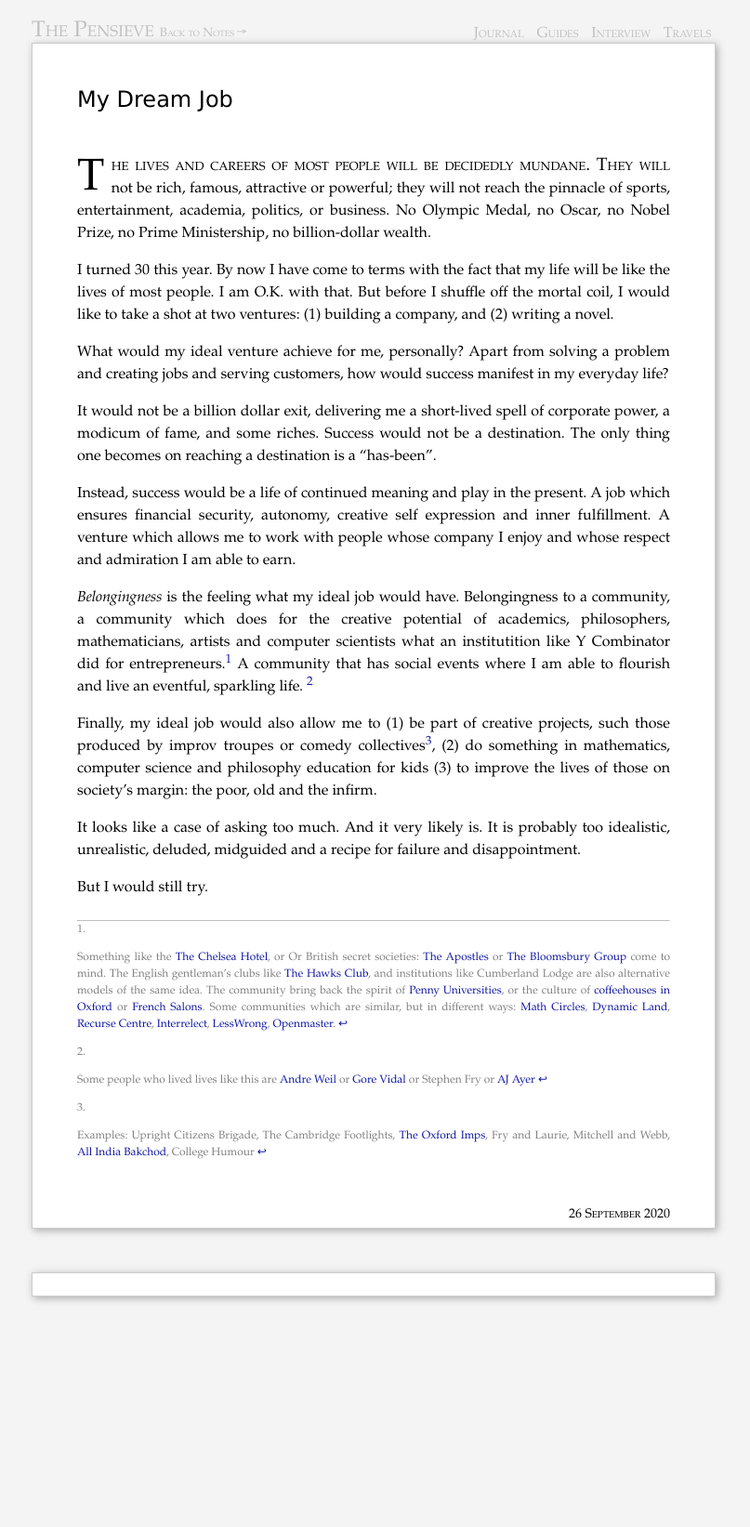
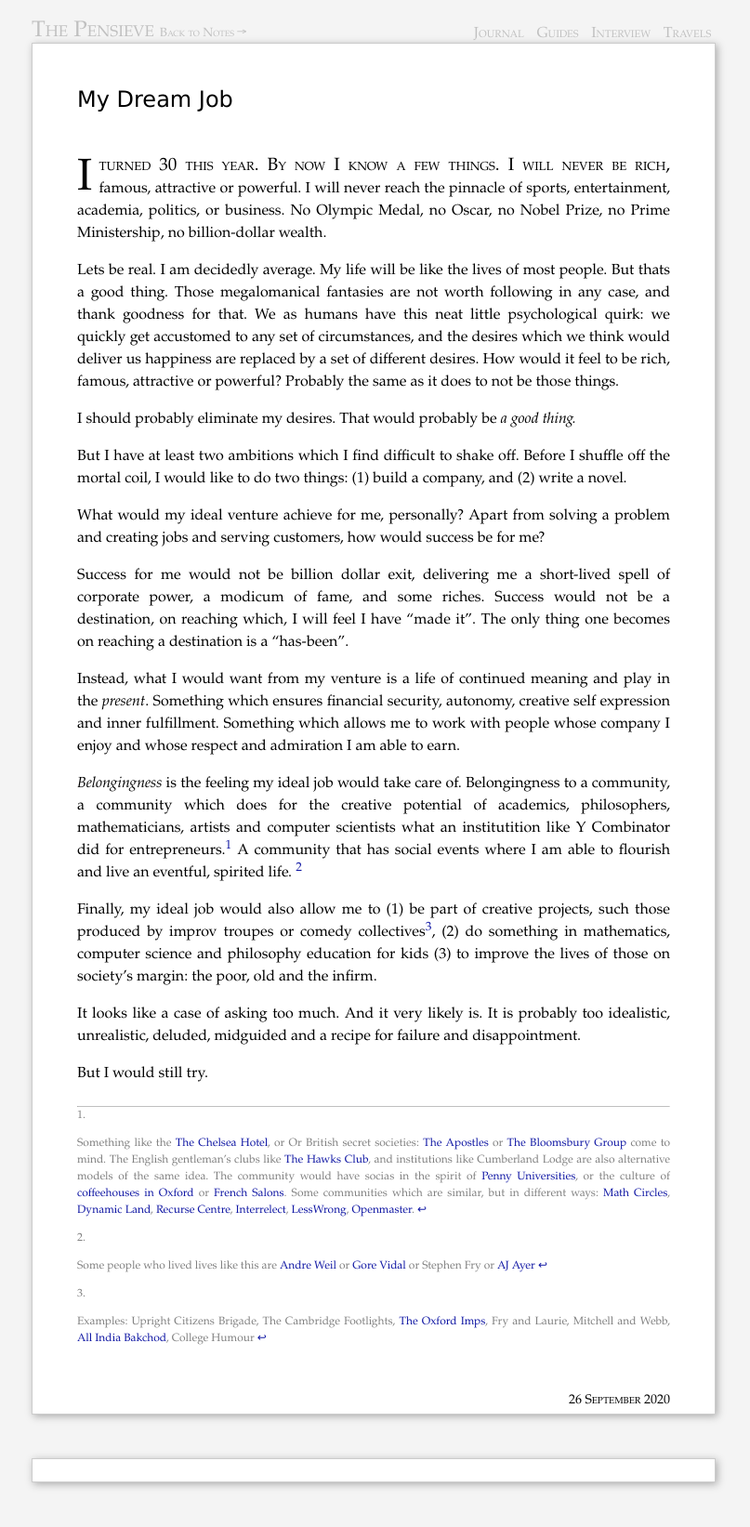
Before and after one commit to piyushahuja/piyushahuja.github.io, a Jekyll site: the page built from _posts/journal/2020-09-26-grail.md, in a window 1280 px wide. Shown: the whole page at 93% size, without its empty margins (238-1045 px from the left). Built offline with Jekyll 4.4.1, drawn with Linux system fonts in a browser that asks for light colours; comment, search, counter and statistics services are not loaded; before the commit the page ends 1443 px from its top, so only the background shows below that.

Commit message:
auto deployed

```diff
--- a/_posts/journal/2020-09-26-grail.md
+++ b/_posts/journal/2020-09-26-grail.md
@@ -9,19 +9,23 @@ permalink: /grail
 
 ---
 
-The lives and careers of most people will be decidedly mundane.  They will not be rich, famous, attractive or powerful; they will not reach the pinnacle of sports, entertainment, academia, politics, or business. No Olympic Medal, no Oscar, no Nobel Prize, no Prime Ministership, no billion-dollar wealth.
+I turned 30 this year. By now I know a few things. I will never be rich, famous, attractive or powerful. I will never reach the pinnacle of sports, entertainment, academia, politics, or business. No Olympic Medal, no Oscar, no Nobel Prize, no Prime Ministership, no billion-dollar wealth.
 
-I turned 30 this year. By now I have come to terms with the fact that my life will be like the lives of most people. I am O.K. with that. But before I shuffle off the mortal coil, I would like to take a shot at two ventures: (1) building a company, and (2) writing a novel.
+Lets be real. I am decidedly average.  My life will be like the lives of most people.  But thats a good thing. Those megalomanical fantasies are not worth following in any case, and thank goodness for that. We as humans have this neat little psychological quirk: we quickly get accustomed to any set of circumstances, and the desires which we think would deliver us happiness are replaced by a set of different desires.  How would it feel to be rich, famous, attractive or powerful? Probably the same as it does to not be those things.
 
-What would my ideal venture achieve for me, personally? Apart from solving a problem and creating jobs and serving customers, how would success manifest in my everyday life?
+I should probably eliminate my desires. That would probably be *a good thing.*
 
-It would not be a billion dollar exit, delivering me a short-lived spell of corporate power,  a modicum of fame, and some riches. Success would not be a destination. The only thing one becomes on reaching a destination is a "has-been".
+But I have at least two ambitions which I find difficult to shake off. Before I shuffle off the mortal coil, I would like to do two things: (1) build a company, and (2) write a novel.
 
-Instead, success would be a life of continued meaning and play in the present. A job which ensures financial security, autonomy, creative self expression and inner fulfillment. A venture which allows me to work with people whose company I enjoy and whose respect and admiration I am able to earn.
+What would my ideal venture achieve for me, personally? Apart from solving a problem and creating jobs and serving customers, how would success be for me?
 
-*Belongingness* is the feeling what my ideal job would have. Belongingness to a community, a community which does for the creative potential of academics, philosophers, mathematicians, artists and computer scientists what an institutition like Y Combinator did for entrepreneurs.[^Community] A community that has social events where I am able to flourish and live an eventful, sparkling life. [^Personalities]
+Success for me would not be billion dollar exit, delivering me a short-lived spell of corporate power,  a modicum of fame, and some riches. Success would not be a destination, on reaching which, I will feel I have "made it". The only thing one becomes on reaching a destination is a "has-been".
 
-[^Community]:  Something like the [The Chelsea Hotel](https://medium.com/@bagelboy/make-america-bohemian-again-de846e35d757), or Or British secret societies: [The Apostles](https://en.wikipedia.org/wiki/Cambridge_Apostles)  or [The Bloomsbury Group](https://en.wikipedia.org/wiki/Bloomsbury_Group) come to mind. The English gentleman's clubs like [The Hawks Club](https://en.wikipedia.org/wiki/Hawks%27_Club), and institutions like Cumberland Lodge are also alternative models of the same idea. The community bring back the spirit of [Penny Universities](https://thonyc.wordpress.com/2015/09/29/the-penny-universities/), or the culture of [coffeehouses in Oxford](https://en.wikipedia.org/wiki/English_coffeehouses_in_the_17th_and_18th_centuries) or [French Salons](https://en.wikipedia.org/wiki/Salon_(gathering)). Some communities which are similar, but in different ways: [Math Circles](https://mathcircles.org/), [Dynamic Land](https://dynamicland.org/#project), [Recurse Centre](https://www.fastcompany.com/90325497/this-coders-retreat-is-rewriting-all-the-rules-to-boost-diversity), [Interrelect](https://www.interintellect.com/), [LessWrong](https://wiki.lesswrong.com/wiki/Less_Wrong_meetup_groups), [Openmaster](https://www.openmasters.org/who).
+Instead, what I would want from my venture is a life of continued meaning and play in the *present*. Something which ensures financial security, autonomy, creative self expression and inner fulfillment. Something which allows me to work with people whose company I enjoy and whose respect and admiration I am able to earn.
+
+*Belongingness* is the feeling my ideal job would take care of. Belongingness to a community, a community which does for the creative potential of academics, philosophers, mathematicians, artists and computer scientists what an institutition like Y Combinator did for entrepreneurs.[^Community] A community that has social events where I am able to flourish and live an eventful, spirited life. [^Personalities]
+
+[^Community]:  Something like the [The Chelsea Hotel](https://medium.com/@bagelboy/make-america-bohemian-again-de846e35d757), or Or British secret societies: [The Apostles](https://en.wikipedia.org/wiki/Cambridge_Apostles)  or [The Bloomsbury Group](https://en.wikipedia.org/wiki/Bloomsbury_Group) come to mind. The English gentleman's clubs like [The Hawks Club](https://en.wikipedia.org/wiki/Hawks%27_Club), and institutions like Cumberland Lodge are also alternative models of the same idea. The community would have socias in the spirit of [Penny Universities](https://thonyc.wordpress.com/2015/09/29/the-penny-universities/), or the culture of [coffeehouses in Oxford](https://en.wikipedia.org/wiki/English_coffeehouses_in_the_17th_and_18th_centuries) or [French Salons](https://en.wikipedia.org/wiki/Salon_(gathering)). Some communities which are similar, but in different ways: [Math Circles](https://mathcircles.org/), [Dynamic Land](https://dynamicland.org/#project), [Recurse Centre](https://www.fastcompany.com/90325497/this-coders-retreat-is-rewriting-all-the-rules-to-boost-diversity), [Interrelect](https://www.interintellect.com/), [LessWrong](https://wiki.lesswrong.com/wiki/Less_Wrong_meetup_groups), [Openmaster](https://www.openmasters.org/who).
 
 [^Personalities]: Some people who lived lives like this are [Andre Weil](https://www.ams.org/journals/notices/201801/rnoti-p54.pdf) or [Gore Vidal](https://en.wikipedia.org/wiki/Gore_Vidal) or Stephen Fry or [AJ Ayer](https://www.theguardian.com/theobserver/1999/jun/20/featuresreview.review4)
 
```
